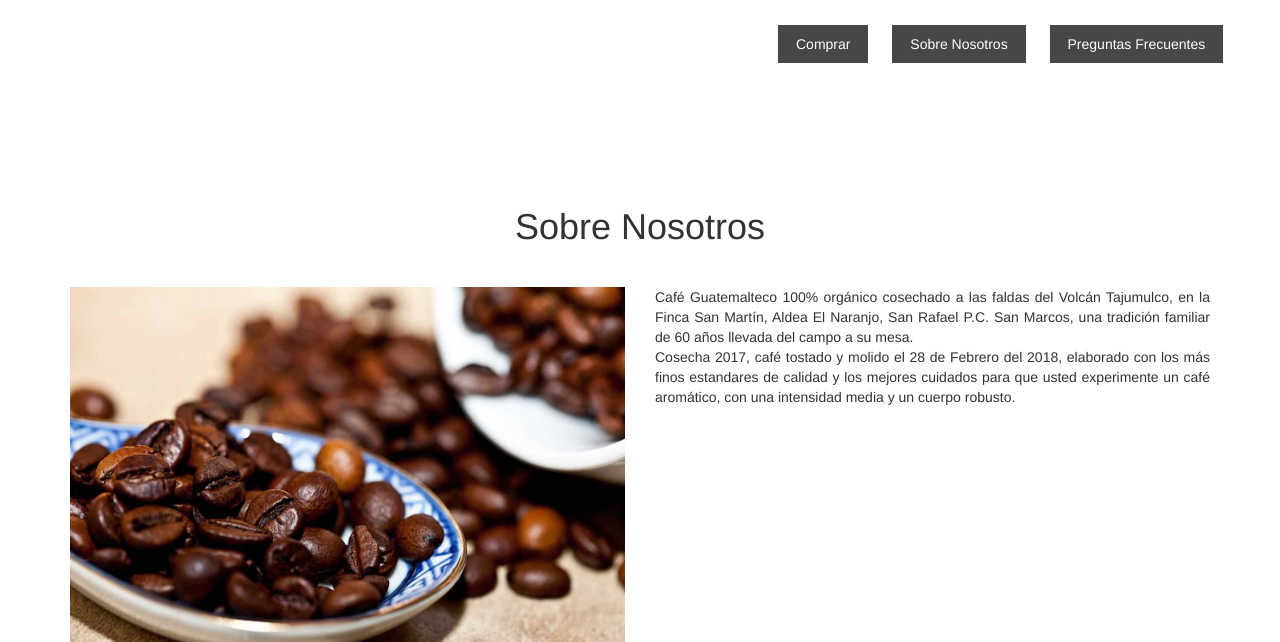
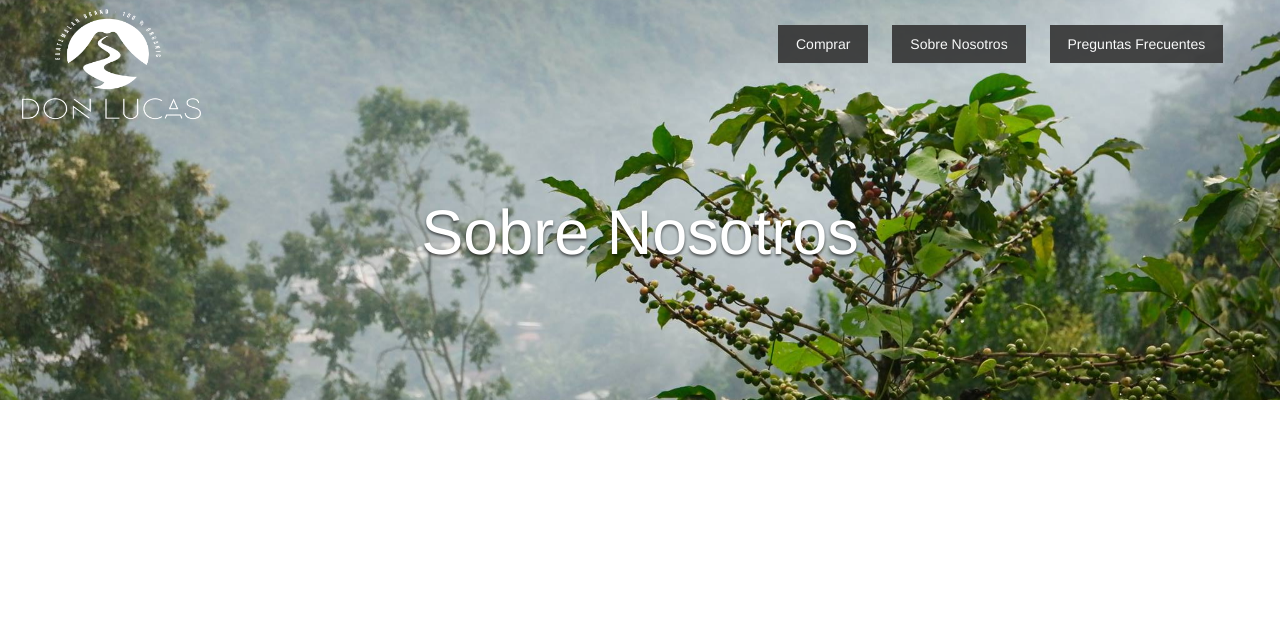
Before and after one commit to rmeoni/nakamarra, a Rails app: page /about in a window 1280 px wide. Shown: the top 642 px of the page. Run offline with Rails 7, Linux system fonts and the light colour scheme; style sheets or scripts are compiled from the project's sources; some libraries are stand-ins or nearby versions.

Commit message:
fixing about page

```diff
--- a/app/assets/stylesheets/pages.scss
+++ b/app/assets/stylesheets/pages.scss
@@ -126,10 +126,23 @@
 	padding-bottom: 40px;
 }
 
-#bs-over .about h1 {
-	margin-top: 50px;
-	margin-bottom: 40px;
+.about .jumbotron {
+	height: 400px;
+	background-image: url("/images/matacafe.jpg");
+	background-attachment: fixed;
+	background-size: cover;
+	background-position: center;
 }
+
+.about .jumbotron h1 {
+	text-align: center;
+	color: #fff;
+	text-shadow:0 2px 3px rgba(0,0,0,.6);
+	margin-top: 150px;
+}
+
+
+
 
 #bs-over .about p {
 	text-align: justify;
--- a/app/views/pages/about.html.erb
+++ b/app/views/pages/about.html.erb
@@ -7,9 +7,11 @@
         });
     </script>
 <div class="about" id="fullpage2">
+	<div class="jumbotron">
+		<h1>Sobre Nosotros </h1>
+	</div>
 	<div class="container">
 		<div class="section" id="section0">
-			<h1>Sobre Nosotros </h1>
 			<div class="row">
 				<div class="col-md-6 col-xs-12">
 					<img class="img-responsive" src="/images/coffeebean.jpg">
```
Also changed, not shown: 3 other files.
